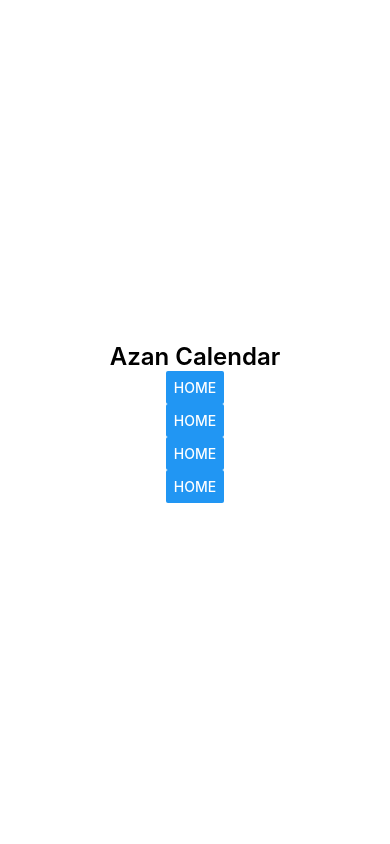
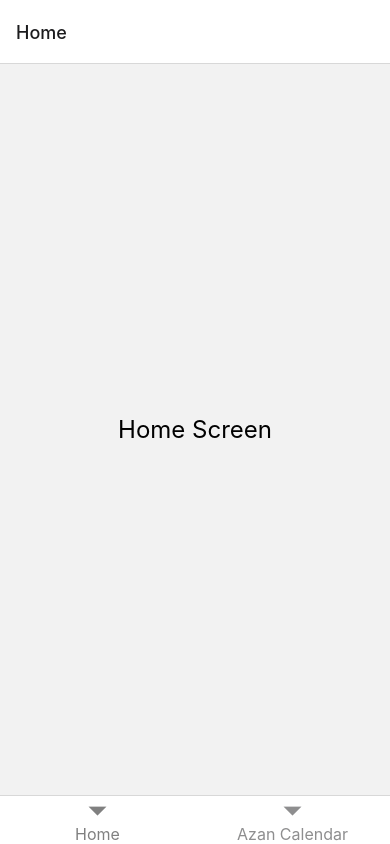
Before and after one commit to SaveDim/azanCalendar, a React Native app: screen / in a window 390 px wide. Built offline with nearby package versions, Linux system fonts and the light colour scheme.

Commit message:
Add bottom menu

```diff
--- a/App.js
+++ b/App.js
@@ -1,43 +1,57 @@
-import * as React from "react";
-import { StatusBar } from 'expo-status-bar';
-import { StyleSheet, Text, View, TouchableOpacity, Button } from 'react-native';
+import React, { useState } from "react";
+import { StyleSheet, Text, View, } from 'react-native';
 import { NavigationContainer } from "@react-navigation/native";
+import { createBottomTabNavigator } from "@react-navigation/bottom-tabs";
 
-export default function App() {
+const HomeScreen = () => (
+  <View style={styles.container}>
+    <Text style={styles.screenText}>Home Screen</Text>
+  </View>
+);
+
+const AzanCalendarScreen = () => (
+  <View style={styles.container}>
+    <Text style={styles.screenText}>Azan Calendar Screen</Text>
+  </View>
+);
+
+const Tab = createBottomTabNavigator();
+
+const App = () => {
   return (
-    <View style={styles.container}>
-      <TouchableOpacity>
-        <Text style={styles.touchabletext}>Azan Calendar</Text>
-      </TouchableOpacity>
-      <StatusBar style="auto" />
-        <NavigationContainer>
-          <View>
-            <TouchableOpacity>
-              <Button title={'Home'}/>
-              <Button title={'Home'}/>
-              <Button title={'Home'}/>
-              <Button title={'Home'}/>
-            </TouchableOpacity>
-          </View>
-        </NavigationContainer>
-
-    </View>
+    <NavigationContainer>
+      <Tab.Navigator
+        tabBarOptions={{
+          style: styles.bottomTabBar,
+          labelStyle: styles.tabLabel,
+          activeTintColor: 'gray',
+        }}
+      >
+        <Tab.Screen name="Home" component={HomeScreen} />
+        <Tab.Screen name="Azan Calendar" component={AzanCalendarScreen} />
+      </Tab.Navigator>
+    </NavigationContainer>
   );
-}
+};
 
 const styles = StyleSheet.create({
   container: {
     flex: 1,
-    backgroundColor: '#fff',
+    justifyContent: 'center',
     alignItems: 'center',
-    justifyContent: 'center',
   },
-  touchabletext: {
-    fontWeight: 600,
+  screenText: {
     fontSize: 24,
-    width: "auto",
-    height: "auto",
-    textAlign: "auto",
-    color: 'black',
-  }
+  },
+  bottomTabBar: {
+    backgroundColor: 'white',
+    borderTopWidth: 1,
+    borderTopColor: 'gray',
+    paddingBottom: 5,
+  },
+  tabLabel: {
+    fontSize: 16,
+  },
 });
+
+export default App;
```
Also changed, not shown: package.json (+6 -2 lines), 1 other file (tests, documents, lock files or other folders).
